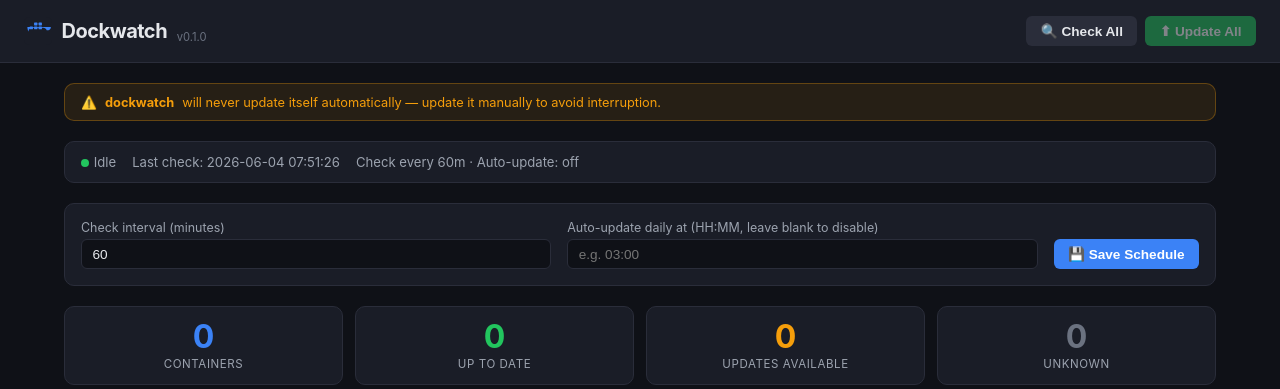
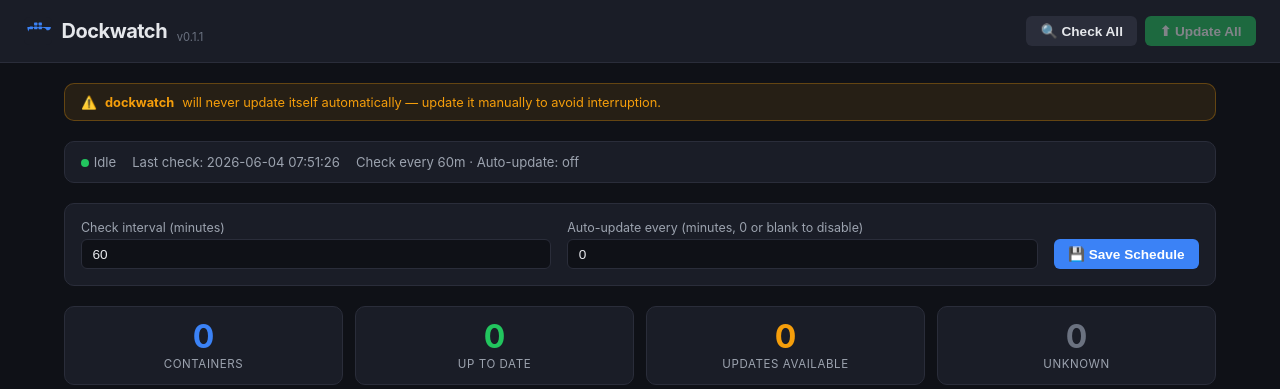
Before and after one commit to claudeailab/DockPatch, a Flask app: page / in a window 1280 px wide. Shown: the top 389 px of the page. Run offline with Flask 3, Linux system fonts and the light colour scheme; data that the repository does not hold is empty.

Commit message:
Change port to 8093, rename UPDATE_SCHEDULE to UPDATE_SCHEDULE_MINUTES (minutes interval), remove docker-compose header from README, bump version to 0.1.1

```diff
--- a/app/main.py
+++ b/app/main.py
@@ -10,7 +10,7 @@ logging.basicConfig(level=logging.INFO, format="%(asctime)s %(levelname)s %(mess
 log = logging.getLogger(__name__)
 
 app = Flask(__name__)
-VERSION = "0.1.0"
+VERSION = "0.1.1"
 
 client = docker.from_env()
 
@@ -22,7 +22,7 @@ state = {
     "containers": {},       # name -> {image, current_digest, latest_digest, status, last_checked}
     "last_full_check": None,
     "check_schedule": int(os.environ.get("CHECK_SCHEDULE_MINUTES", 60)),
-    "update_schedule": os.environ.get("UPDATE_SCHEDULE", ""),  # cron-like: "02:00" daily or ""
+    "update_schedule": int(os.environ.get("UPDATE_SCHEDULE_MINUTES", 0)),  # minutes interval, 0 = disabled
     "updating": [],         # names currently being updated
     "checking": False,
 }
@@ -146,7 +146,6 @@ def update_container(name: str):
         attrs = c.attrs
         host_config = attrs["HostConfig"]
         config = attrs["Config"]
-        net_settings = attrs["NetworkSettings"]["Networks"]
 
         # Stop & remove old container
         log.info("Stopping %s", name)
@@ -163,10 +162,6 @@ def update_container(name: str):
             restart_policy=host_config.get("RestartPolicy", {"Name": "unless-stopped"}),
             environment=config.get("Env", []),
             ports=host_config.get("PortBindings", {}),
-            volumes=[
-                f"{b[0]['HostIp'] or ''}{'/' if not b[0]['HostIp'] else ''}{k}"
-                for k, v in (host_config.get("Binds") and {} or {}).items()
-            ] if host_config.get("Binds") else None,
             binds=host_config.get("Binds"),
             network_mode=host_config.get("NetworkMode", "bridge"),
         )
@@ -209,16 +204,22 @@ def run_scheduler():
 
 
 def setup_schedules():
-    interval = state["check_schedule"]
-    schedule.every(interval).minutes.do(lambda: threading.Thread(target=check_all, daemon=True).start())
-    log.info("Check schedule: every %d minutes", interval)
+    schedule.clear()
 
-    update_time = state["update_schedule"]
-    if update_time:
-        schedule.every().day.at(update_time).do(
+    check_interval = state["check_schedule"]
+    schedule.every(check_interval).minutes.do(
+        lambda: threading.Thread(target=check_all, daemon=True).start()
+    )
+    log.info("Check schedule: every %d minutes", check_interval)
+
+    update_interval = state["update_schedule"]
+    if update_interval and int(update_interval) > 0:
+        schedule.every(int(update_interval)).minutes.do(
             lambda: threading.Thread(target=update_all, daemon=True).start()
         )
-        log.info("Auto-update schedule: daily at %s", update_time)
+        log.info("Auto-update schedule: every %d minutes", int(update_interval))
+    else:
+        log.info("Auto-update schedule: disabled")
 
 
 # ---------------------------------------------------------------------------
@@ -252,7 +253,6 @@ def api_check():
         with state_lock:
             info = state["containers"].get(name)
         if not info:
-            # try to find by running containers
             for c in get_running_containers():
                 if c.name == name:
                     threading.Thread(
@@ -289,15 +289,15 @@ def api_update():
 def api_schedule():
     data = request.get_json(silent=True) or {}
     check_mins = data.get("check_schedule")
-    update_time = data.get("update_schedule")
+    update_mins = data.get("update_schedule")
 
-    schedule.clear()
     if check_mins is not None:
         with state_lock:
             state["check_schedule"] = int(check_mins)
-    if update_time is not None:
+    if update_mins is not None:
         with state_lock:
-            state["update_schedule"] = update_time
+            state["update_schedule"] = int(update_mins) if str(update_mins).strip() else 0
+
     setup_schedules()
     return jsonify({"ok": True})
 
@@ -311,4 +311,4 @@ if __name__ == "__main__":
     threading.Thread(target=run_scheduler, daemon=True).start()
     # Initial check on startup
     threading.Thread(target=check_all, daemon=True).start()
-    app.run(host="0.0.0.0", port=8090, debug=False)
+    app.run(host="0.0.0.0", port=8093, debug=False)
--- a/app/templates/index.html
+++ b/app/templates/index.html
@@ -255,7 +255,6 @@
 
 <header>
   <div class="brand">
-    <!-- Docker whale icon -->
     <svg viewBox="0 0 50 50" fill="none" xmlns="http://www.w3.org/2000/svg">
       <rect width="50" height="50" rx="10" fill="#1a1d27"/>
       <path d="M8 26c0-4 3-7 8-7h18c3 0 6 2 7 5 1 0 7 0 7-6H6c0 4.5 2 8 2 8z" fill="#3b82f6"/>
@@ -294,8 +293,8 @@
       <input type="number" id="inp-check-interval" min="1" placeholder="60" />
     </div>
     <div class="sched-field">
-      <label>Auto-update daily at (HH:MM, leave blank to disable)</label>
-      <input type="text" id="inp-update-time" placeholder="e.g. 03:00" />
+      <label>Auto-update every (minutes, 0 or blank to disable)</label>
+      <input type="number" id="inp-update-interval" min="0" placeholder="0" />
     </div>
     <button class="btn-primary" id="btn-save-schedule">💾 Save Schedule</button>
   </div>
@@ -343,7 +342,6 @@
 
 <script>
   const SELF = "{{ self_name }}";
-  let pollTimer = null;
   let appState = {};
 
   // ── Toast ──────────────────────────────────────────────────
@@ -371,7 +369,6 @@
   // ── Render ─────────────────────────────────────────────────
   function renderUI(s) {
     // Status bar
-    const checking = s.checking || s.updating.length > 0;
     const statusText = document.getElementById("status-text");
     if (s.checking) {
       statusText.innerHTML = `<span class="dot dot-yellow"></span>Checking for updates…`;
@@ -385,14 +382,16 @@
     lc.textContent = s.last_full_check ? `Last check: ${s.last_full_check}` : "Not checked yet";
 
     const st = document.getElementById("schedule-text");
-    const autoUp = s.update_schedule ? `Auto-update: ${s.update_schedule}` : "Auto-update: off";
+    const autoUp = s.update_schedule && parseInt(s.update_schedule) > 0
+      ? `Auto-update: every ${s.update_schedule}m`
+      : "Auto-update: off";
     st.textContent = `Check every ${s.check_schedule}m · ${autoUp}`;
 
     // Schedule inputs (only update if not focused)
     const inpInterval = document.getElementById("inp-check-interval");
-    const inpTime = document.getElementById("inp-update-time");
+    const inpUpdate   = document.getElementById("inp-update-interval");
     if (document.activeElement !== inpInterval) inpInterval.value = s.check_schedule;
-    if (document.activeElement !== inpTime) inpTime.value = s.update_schedule || "";
+    if (document.activeElement !== inpUpdate)   inpUpdate.value   = s.update_schedule || 0;
 
     // Summary
     const containers = s.containers;
@@ -406,12 +405,8 @@
     document.getElementById("sum-updates").textContent  = updates;
     document.getElementById("sum-unknown").textContent  = unknown;
 
-    // Update-all button
-    const btnUpdateAll = document.getElementById("btn-update-all");
-    btnUpdateAll.disabled = updates === 0 || s.updating.length > 0;
-
-    // Check-all button
-    document.getElementById("btn-check-all").disabled = s.checking;
+    document.getElementById("btn-update-all").disabled = updates === 0 || s.updating.length > 0;
+    document.getElementById("btn-check-all").disabled  = s.checking;
 
     // Table
     const tbody = document.getElementById("container-tbody");
@@ -426,7 +421,7 @@
 
     tbody.innerHTML = names.sort().map(name => {
       const info = containers[name];
-      const isSelf = name === SELF;
+      const isSelf    = name === SELF;
       const isUpdating = s.updating.includes(name);
 
       const statusBadge = badgeForStatus(info.status, isUpdating);
@@ -512,14 +507,14 @@
   });
 
   document.getElementById("btn-save-schedule").addEventListener("click", async () => {
-    const mins = parseInt(document.getElementById("inp-check-interval").value);
-    const time = document.getElementById("inp-update-time").value.trim();
-    if (isNaN(mins) || mins < 1) { toast("Enter a valid interval (minutes)", "error"); return; }
+    const checkMins  = parseInt(document.getElementById("inp-check-interval").value);
+    const updateMins = parseInt(document.getElementById("inp-update-interval").value) || 0;
+    if (isNaN(checkMins) || checkMins < 1) { toast("Enter a valid check interval (minutes)", "error"); return; }
     try {
       const res = await fetch("/api/schedule", {
         method: "POST",
         headers: {"Content-Type": "application/json"},
-        body: JSON.stringify({check_schedule: mins, update_schedule: time})
+        body: JSON.stringify({check_schedule: checkMins, update_schedule: updateMins})
       });
       const j = await res.json();
       if (j.ok) toast("Schedule saved.", "success");
```
Also changed, not shown: docker-compose.yml (+4 -4 lines), README.md.
